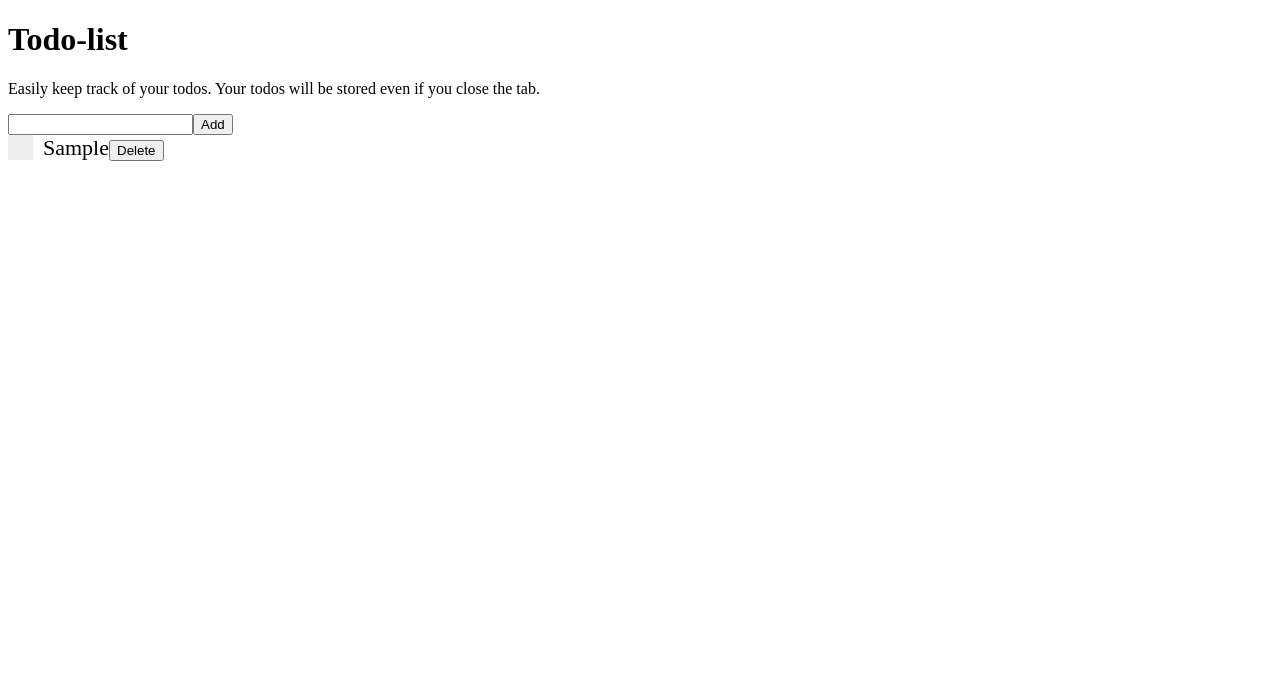
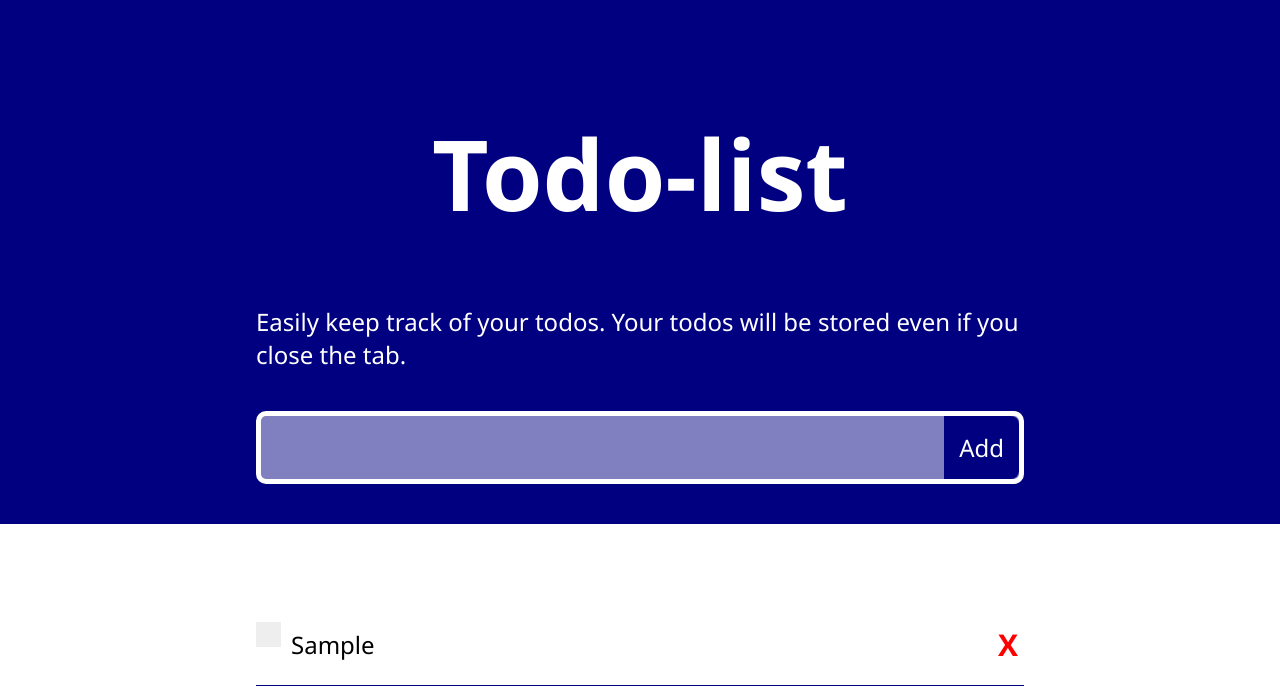
Before and after one commit to Brandons42/todo-list, a website built with Parcel: page index.html in a window 1280 px wide. Both pictures are taken after typing "Sample" into the empty fields and a click on the button "Add". Built offline with nearby package versions, Linux system fonts and the light colour scheme.

Commit message:
Functional and designed

```diff
--- a/TodoList.js
+++ b/TodoList.js
@@ -49,33 +49,39 @@ export default class TodoList extends React.Component {
 
 	render() {
 		return (
-			<div className=''>
+			<div>
+				<header className='header'>
 					<h1>Todo-list</h1>
 					<p>
 						Easily keep track of your todos.
 						{this.storage &&
 							' Your todos will be stored even if you close the tab.'}
 					</p>
+					<div>
 						<input
 							type='text'
 							value={this.state.new}
 							onChange={event => this.setState({ new: event.target.value })}
 						/>
 						<button onClick={this._add}>Add</button>
-				<div>
+					</div>
+				</header>
+				<section className='todos'>
 					{this.state.todos.map((todo, index) => (
-						<label className='container' key={index}>
-							{todo[0]}
+						<label className='todo' key={index}>
 							<input
 								type='checkbox'
 								checked={todo[1]}
 								onChange={event => this._toggleCheck(event, index)}
 							/>
 							<span className='checkmark' />
-							<button onClick={() => this._delete(index)}>Delete</button>
+							<p>{todo[0]}</p>
+							<button className='delete' onClick={() => this._delete(index)}>
+								X
+							</button>
 						</label>
 					))}
-				</div>
+				</section>
 			</div>
 		);
 	}
--- /dev/null
+++ b/docs/index.html
@@ -0,0 +1 @@
+<!DOCTYPE html><html lang="en"><head><meta charset="utf-8"><title>Todo-list</title><link rel="stylesheet" type="text/css" href="todo.9fed0b81.css"></head><body> <div id="root"></div> <script crossorigin src="https://unpkg.com/react@16/umd/react.production.min.js"></script> <script crossorigin src="https://unpkg.com/react-dom@16/umd/react-dom.production.min.js"></script> <script src="todo.5caa23a7.js"></script> </body></html>
--- a/index.scss
+++ b/index.scss
@@ -1,19 +1,91 @@
+$primary: navy;
+
+* {
+	box-sizing: border-box;
+	font-family: 'Segoe UI', Tahoma, Geneva, Verdana, sans-serif;
+	font-size: 18px;
+}
+
+body {
+	height: 100vh;
+	margin: 0;
+	width: 100vw;
+}
+
+.header {
+	background-color: $primary;
+	padding: 5vh 10vw;
+	width: 100vw;
+
+	* {
+		color: white;
+	}
+
+	div {
+		border: 5px solid white;
+		border-radius: 10px;
+		background: rgba(255, 255, 255, 0.5);
+		display: flex;
+		align-items: stretch;
+
+		input {
+			background: transparent;
+			border: none;
+			outline: none;
+			padding: 15px;
+			flex: 1;
+
+			&:focus {
+				box-shadow: inset 2px 2px 5px black;
+			}
+		}
+
+		button {
+			background-color: navy;
+			border: none;
+			border-bottom-right-radius: 8px;
+			border-top-right-radius: 8px;
+			outline: none;
+			padding: 0 15px;
+
+			&:active {
+				box-shadow: inset -2px 2px 5px black;
+			}
+		}
+	}
+
+	h1 {
+		font-size: 10vw;
+		text-align: center;
+	}
+
+	p {
+		margin: 5vh 0;
+	}
+}
+
+.todos {
+	overflow-y: scroll;
+	padding: 10vh 10vw;
+	width: 100vw;
+
 	/* Customize the label (the container) */
-.container {
-	display: block;
+	.todo {
+		align-items: center;
+		border-bottom: 1px solid $primary;
+		display: flex;
+		justify-content: space-between;
 		position: relative;
 		padding-left: 35px;
-	margin-bottom: 12px;
 		cursor: pointer;
-	font-size: 22px;
 		-webkit-user-select: none;
 		-moz-user-select: none;
 		-ms-user-select: none;
 		user-select: none;
-}
+		max-width: 80vw;
 
 		/* Hide the browser's default checkbox */
-.container input {
+		input {
 			position: absolute;
 			opacity: 0;
 			cursor: pointer;
@@ -24,7 +96,7 @@
 		/* Create a custom checkbox */
 		.checkmark {
 			position: absolute;
-	top: 0;
+			top: 18px;
 			left: 0;
 			height: 25px;
 			width: 25px;
@@ -32,13 +104,13 @@
 		}
 
 		/* On mouse-over, add a grey background color */
-.container:hover input ~ .checkmark {
+		&:hover input ~ .checkmark {
 			background-color: #ccc;
 		}
 
 		/* When the checkbox is checked, add a blue background */
-.container input:checked ~ .checkmark {
-	background-color: #2196f3;
+		input:checked ~ .checkmark {
+			background-color: $primary;
 		}
 
 		/* Create the checkmark/indicator (hidden when not checked) */
@@ -49,12 +121,12 @@
 		}
 
 		/* Show the checkmark when checked */
-.container input:checked ~ .checkmark:after {
+		input:checked ~ .checkmark:after {
 			display: block;
 		}
 
 		/* Style the checkmark/indicator */
-.container .checkmark:after {
+		.checkmark:after {
 			left: 9px;
 			top: 5px;
 			width: 5px;
@@ -65,3 +137,46 @@
 			-ms-transform: rotate(45deg);
 			transform: rotate(45deg);
 		}
+
+		p {
+			flex: 1;
+			max-width: 45vw;
+			word-wrap: break-word;
+		}
+
+		.delete {
+			background: none;
+			border: none;
+			color: red;
+			font-size: 30px;
+			font-weight: bold;
+			outline: none;
+
+			&:hover {
+				cursor: pointer;
+			}
+		}
+	}
+}
+
+@media only screen and (min-width: 480px) {
+	* {
+		font-size: 24px;
+	}
+
+	.header {
+		padding: 5vh 20vw;
+
+		h1 {
+			font-size: 98px;
+		}
+	}
+
+	.todos {
+		padding: 10vh 20vw;
+
+		.todo {
+			max-width: 60vw;
+		}
+	}
+}
--- a/package.json
+++ b/package.json
@@ -10,7 +10,7 @@
 		"sass": "^1.20.1"
 	},
 	"scripts": {
-		"build": "parcel build index.html --public-url ./",
+		"build": "parcel build index.html --public-url ./ --out-dir ./docs --no-source-maps",
 		"dev": "parcel index.html"
 	}
 }
```
Also changed, not shown: dist/index.html (deleted), 9 other files. Lines whose indentation alone changed are shown as unchanged.
